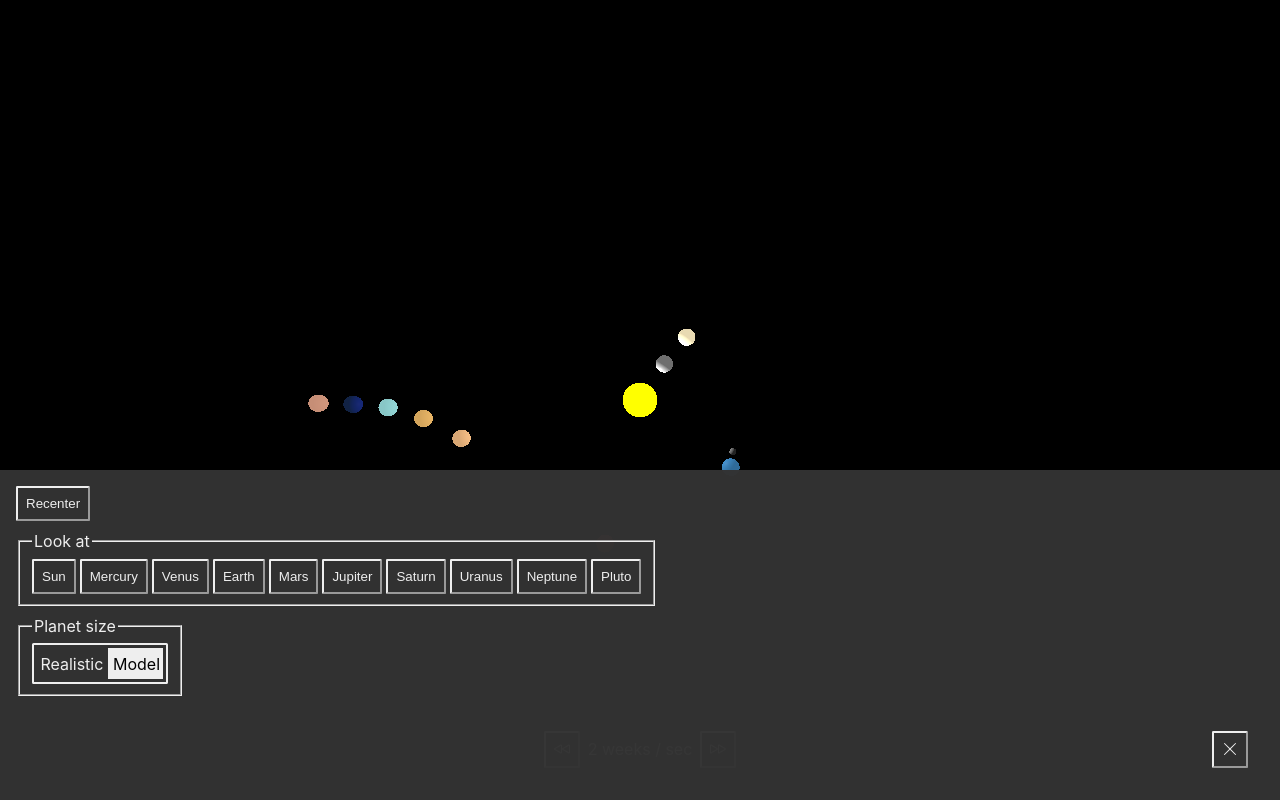
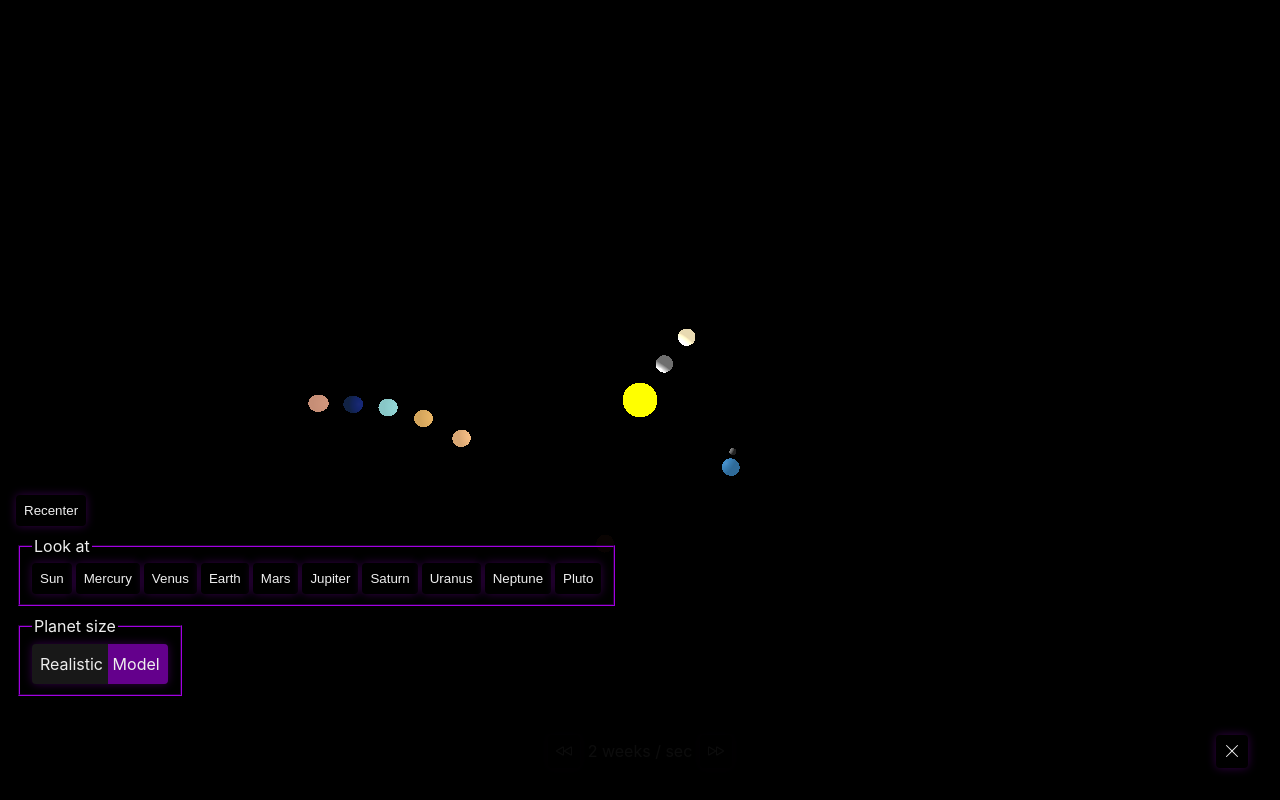
Before and after one commit to spicalous/space-viz, a Vue app: page / in a window 1280 px wide. Both pictures are taken after a click on the button 1230 px from the left and 749 px from the top of the page. Built offline with nearby package versions, Linux system fonts and the light colour scheme; the HTML template or start-up script is replaced by a standard one.

Commit message:
update button style to neon purple
dark user controls container

```diff
--- a/src/assets/base.css
+++ b/src/assets/base.css
@@ -2,6 +2,10 @@
 :root {
   --white: #EEEEEE;
   --black: #000000;
+  --neon-purple: #64008c;
+  --neon-purple-r: 100;
+  --neon-purple-g: 0;
+  --neon-purple-b: 140;
 }
 
 /* semantic color variables for this project */
@@ -9,16 +13,12 @@
   --text-colour: var(--white);
   --body-bg-colour: #181818;
 
-  --button-text-colour: var(--white);
-  --button-border-colour: var(--white);
-  --button-active-bg-colour: var(--white);
-  --button-active-text-colour: var(--black);
-  --button-hover-bg-colour: var(--white);
-  --button-hover-text-colour: var(--black);
+  --btn-bg-colour: var(--black);
+  --btn-text-colour: var(--white);
 
-  --text-toggle-border-colour: var(--white);
-  --text-toggle-active-bg-colour: var(--white);
-  --text-toggle-active-text-colour: var(--black);
+  --toggle-btn-bg-colour: var(--body-bg-colour);
+  --toggle-btn-text-colour: var(--white);
+  --toggle-btn-active-bg-colour: var(--neon-purple);
 }
 
 @media (prefers-color-scheme: dark) {
@@ -26,16 +26,12 @@
     --text-colour: var(--white);
     --body-bg-colour: #181818;
 
-  --button-text-colour: var(--white);
-  --button-border-colour: var(--white);
-  --button-active-bg-colour: var(--white);
-  --button-active-text-colour: var(--black);
-  --button-hover-bg-colour: var(--white);
-  --button-hover-text-colour: var(--black);
+    --btn-bg-colour: var(--black);
+    --btn-text-colour: var(--white);
 
-  --text-toggle-border-colour: var(--white);
-  --text-toggle-active-bg-colour: var(--white);
-  --text-toggle-active-text-colour: var(--black);
+    --toggle-btn-bg-colour: var(--black);
+    --toggle-btn-text-colour: var(--white);
+    --toggle-btn-active-bg-colour: var(--neon-purple);
   }
 }
 
--- a/src/assets/main.css
+++ b/src/assets/main.css
@@ -32,29 +32,30 @@ button {
   pointer-events: auto;
   cursor: pointer;
   display: inline-block;
-  padding: 0.5rem;
-  border-radius: 0.1rem;
-  background-color: transparent;
-  color: var(--button-text-colour);
-  border-color: var(--button-border-colour);
 
   &:disabled {
     cursor: not-allowed;
-    border-color: #333333;
-    color: #333333;
   }
-  &:active {
-    background-color: var(--button-active-bg-colour);
-    color: var(--button-active-text-colour);
-  }
+}
+
+.neon-btn {
+  padding: 0.5rem;
+  border-radius: 0.25rem;
+  border: none;
+  background: var(--btn-bg-colour);
+  color: var(--btn-text-colour);
+  box-shadow: 0 0 10px rgba(var(--neon-purple-r), var(--neon-purple-g), var(--neon-purple-b), 0.5);
+  transition: all 0.3s ease;
 }
 
 /* only style hover if device supports it i.e. mouse pointer and not touch devices */
 @media (hover: hover) {
-    button:hover:enabled {
-      background-color: var(--button-hover-bg-colour);
-      color: var(--button-hover-text-colour);
-    }
+  .neon-btn:hover:enabled {
+    box-shadow:
+      0 0 20px rgba(var(--neon-purple-r), var(--neon-purple-g), var(--neon-purple-b), 1),
+      0 0 30px rgba(var(--neon-purple-r), var(--neon-purple-g), var(--neon-purple-b), 0.8);
+    background: var(--neon-purple);
+  }
 }
 
 .bi {
--- a/src/components/TextToggle.vue
+++ b/src/components/TextToggle.vue
@@ -30,19 +30,20 @@
 <style scoped>
   .text-toggle {
     display: inline-block;
-    border: solid 2px;
-    border-radius: 0.1rem;
-    border-color: var(--text-toggle-border-colour);
-    padding: 0.2rem;
+    background: var(--toggle-btn-bg-colour);
+    border-radius: 0.25rem;
+    overflow: hidden;
+    box-shadow: 0 0 10px rgba(var(--neon-purple-r), var(--neon-purple-g), var(--neon-purple-b), 0.5);
+    transition: all 0.3s ease;
+    color: var(--btn-text-colour);
 
     .toggle-button {
       cursor: pointer;
       display: inline-block;
-      padding: 0.2rem;
+      padding: 0.5rem;
 
       &.active {
-        color: var(--text-toggle-active-text-colour);
-        background-color: var(--text-toggle-active-bg-colour);
+        background-color: var(--toggle-btn-active-bg-colour);
       }
       &:first-child {
         padding-right: 0.3rem;
--- a/src/components/UserControlsContainer.vue
+++ b/src/components/UserControlsContainer.vue
@@ -29,6 +29,7 @@
   <div id="user-controls-container">
     <div class="speed-controls interactive">
       <button
+        class="neon-btn"
         @click="currentSpeed = SPEED_ARRAY[currentSpeedIndex - 1]"
         :disabled="minusDisabled"
       >
@@ -36,6 +37,7 @@
       </button>
       <span>{{ SPEED_DISPLAY_NAME[currentSpeed] }}</span>
       <button
+        class="neon-btn"
         @click="currentSpeed = SPEED_ARRAY[currentSpeedIndex + 1]"
         :disabled="plusDisabled"
       >
@@ -47,6 +49,7 @@
       <div class="menu-content">
         <div class="menu-row">
           <button
+            class="neon-btn"
             @click="emit('on:recenter')"
           >
             Recenter
@@ -56,7 +59,7 @@
           <fieldset class="button-list">
             <legend>Look at</legend>
             <button
-              class="btn-siblings"
+              class="neon-btn btn-siblings"
               v-for="astronomicalObjectViewModel in props.lookAtControlData"
               :key="astronomicalObjectViewModel.displayName"
               @click="emit('on:look-at', astronomicalObjectViewModel)"
@@ -87,6 +90,7 @@
     </div>
     <div class="off-screen-toggle">
       <button
+        class="neon-btn"
         @click="showMenu = !showMenu"
       >
         <component :is="showMenu ? IconClose : IconList"></component>
@@ -106,7 +110,7 @@
     width: 100%;
     bottom: 0;
     padding-bottom: 5rem;
-    background-color: rgba(50, 50, 50, 0.98);
+    background-color: rgba(0, 0, 0, 0.95);
 
     .menu-content {
       padding: 1rem;
@@ -125,6 +129,7 @@
 
   fieldset {
     display: inline-flex;
+    border-color: var(--neon-purple);
   }
 
   .button-list {
```
